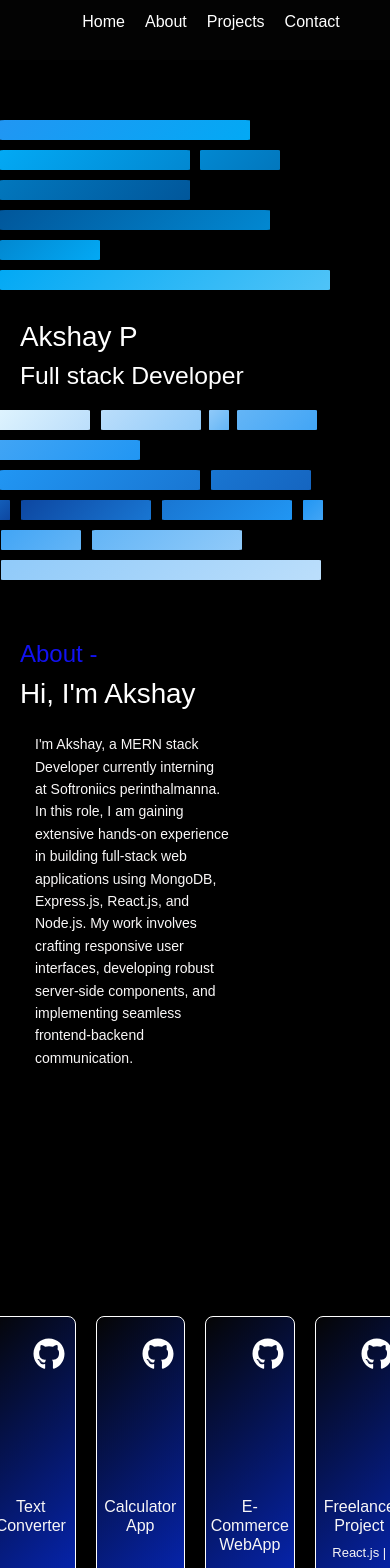
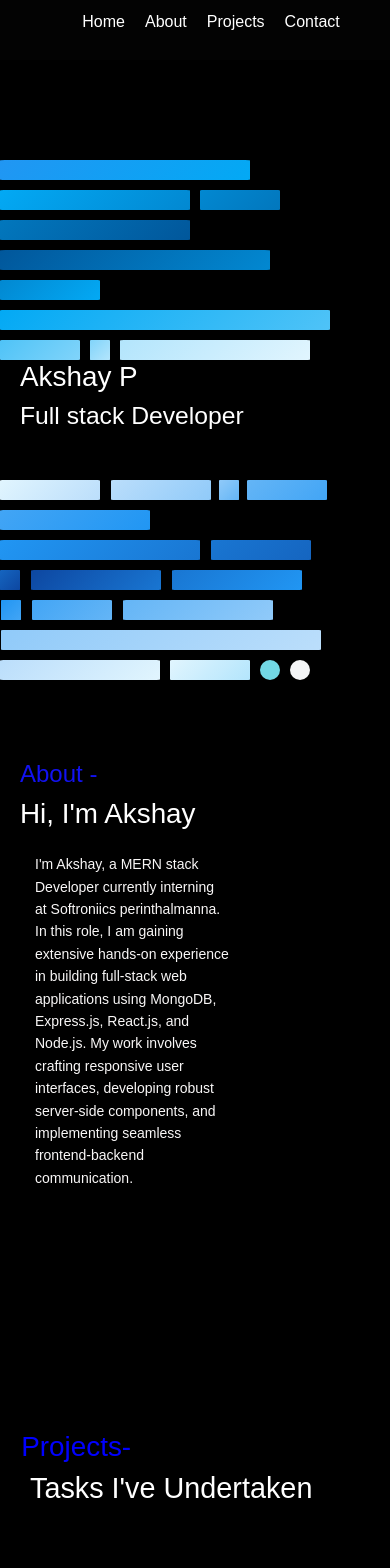
Before and after one commit to Akshayprdp/Portfolio, a React (Create React App) app: page / in a window 390 px wide. Shown: the top 1568 px of the page. Built offline with nearby package versions, Linux system fonts and the light colour scheme.

Commit message:
mediabug

```diff
--- a/src/About/About.css
+++ b/src/About/About.css
@@ -101,17 +101,17 @@
 
 @media only screen and (max-width: 600px) {
   .About-div {
-    margin-top: 10px;
+    margin-top: -450px;
   }
 
   .Aboutdiv1 {
     margin-left: 20px;
-    margin-top: 50px;
+
   }
 
   .Aboutdiv2 {
     margin-left: 20px;
-    margin-top: 20px;
+    margin-top: 100px;
   }
 
   .shapes {
@@ -119,21 +119,21 @@
     flex-wrap: wrap;
     gap: 10px;
   }
-
+  .circle1 { width: 20px; height: 20px; background-color: #72d8e5; border-radius: 50%; margin-top: -440px; margin-left: 15px; --i: 27; }
   .rectangle1, .rectangle2, .rectangle3, .rectangle4, .rectangle5,
-  .rectangle6, .rectangle7
+  .rectangle6, .rectangle7,.rectangle8, .rectangle9,.rectangle10
   {
     margin-top: 0px;
     margin-left: 0px;
   }
-  /* .rectangle11, .rectangle12, .rectangle13 .rectangle14, .rectangle15,
+  .rectangle11, .rectangle12, .rectangle13 .rectangle14, .rectangle15,
   .rectangle16, .rectangle17, .rectangle18, .rectangle19, .rectangle20,
   .rectangle21, .rectangle22, .rectangle23, .rectangle24, .rectangle25,
   .rectangle26,
   .circle1, .circle2{
     margin-top: 0px;
     margin-left: 0px;
-  } */
+  }
    .rectangle11{
     margin-top: 110px;
    }
@@ -194,4 +194,5 @@
     text-align: left; /* Left align for better reading flow on narrow screens */
     box-shadow: 0px 2px 8px rgba(0, 0, 0, 0.05); /* Lighter shadow on smaller screens */
   }
+
 }
--- a/src/Projects/Projects.css
+++ b/src/Projects/Projects.css
@@ -52,7 +52,17 @@
 
 @media only screen and (max-width: 600px) {
 
-  .projects{
-    margin-top: 200px;
+  /* .projects{
+    margin-top: 600px;
+
+  } */
+  .projectsdiv1{
+    margin-left: 10px;
+    margin-top: 850px;
+    position:absolute;
+  }
+
+  .projectcard1{
+    margin-top: 500px;
   }
 }
--- a/src/Projects/Projects.jsx
+++ b/src/Projects/Projects.jsx
@@ -8,11 +8,11 @@ const projects = [
     techStack: ['React.js', ' HTML', 'JavaScript'],
     githubLink: 'https://github.com/Akshayprdp/Text-Converter'
   },
-  {
-    title: 'Calculator App',
-    techStack: [ 'JavaScript', ' HTML', ' CSS,'],
-    githubLink: 'https://github.com/Akshayprdp/Projects/blob/main/JS/calculator.html'
-  },
+  // {
+  //   title: 'Calculator App',
+  //   techStack: [ 'JavaScript', ' HTML', ' CSS,'],
+  //   githubLink: 'https://github.com/Akshayprdp/Projects/blob/main/JS/calculator.html'
+  // },
   {
     title: 'E-Commerce WebApp',
     techStack: [ 'React.js', 'JavaScript',' HTML', ' MongoDB',' Express.js',' Node.js'],
```
